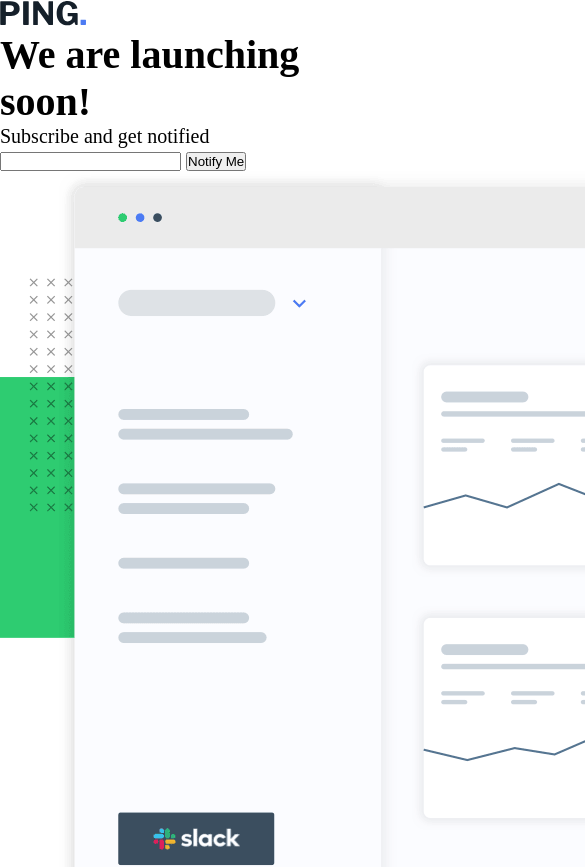
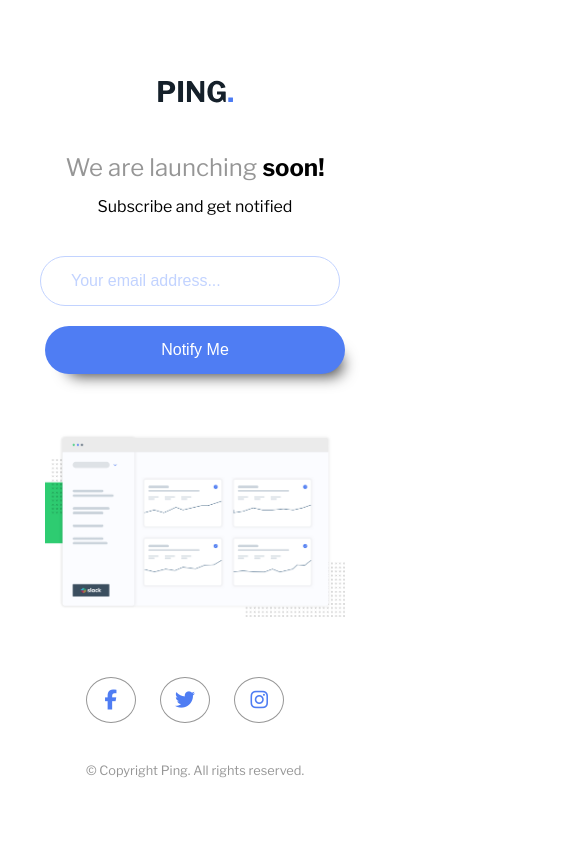
Before and after one commit to ornel77/ping-coming-soon, a plain HTML site: page index.html in a window 390 px wide. Shown: the top 867 px of the page, 585 px wide, since content can reach past the window. Drawn offline with nearby package versions, Linux system fonts and the light colour scheme.

Commit message:
page done. READY

```diff
--- a/index.html
+++ b/index.html
@@ -19,12 +19,13 @@
       </div>
       <h1>We are launching <span>soon!</span></h1>
       <p>Subscribe and get notified</p>
-      <form action="">
+      <form>
         <label for="mail"></label>
-        <input type="email">
+        <input type="email" placeholder="Your email address..." id="mail">
 
         <button type="submit">Notify Me</button>
       </form>
+      <p class="err-msg">Please provide a valide mail</p>
     </header>
     <main>
       <img src="./images/illustration-dashboard.png" alt="illustration-dashboard">
@@ -40,16 +41,7 @@
   </div>
 
 
-
-
-
-
-
-
-
-  <footer>
-  </footer>
-
   <script src="https://kit.fontawesome.com/4096779503.js" crossorigin="anonymous"></script>
+  <script src="./script.js"></script>
 </body>
 </html>
--- /dev/null
+++ b/script.js
@@ -0,0 +1,20 @@
+const button = document.querySelector('button')
+const form = document.querySelector('form')
+
+const errMsg = document.querySelector('.err-msg')
+const inputField = document.querySelector('input')
+
+form.addEventListener('submit', (e) => {
+    e.preventDefault()
+    let inputValue = inputField.value
+
+    let mailRegex = /^[a-zA-Z0-9.!#$%&'*+/=?^_`{|}~-]+@[a-zA-Z0-9](?:[a-zA-Z0-9-]{0,61}[a-zA-Z0-9])?(?:\.[a-zA-Z0-9](?:[a-zA-Z0-9-]{0,61}[a-zA-Z0-9])?)*$/
+
+    if(inputValue === '' ||  !mailRegex.test(inputValue))  {
+        errMsg.style.display = 'block'
+        inputField.style.border = '1px solid red'
+    } else {
+        errMsg.style.display = 'none'
+        inputField.style.border = '1px solid var(--pale-blue)'
+    }
+})
--- a/style.css
+++ b/style.css
@@ -14,4 +14,164 @@
 
 body {
     font-size: 20px;
+    font-family: 'Libre Franklin', sans-serif;
+    color: var(--gray);
 }
+
+.container {
+    max-width: 600px;
+    margin: 80px auto;
+    text-align: center;
+}
+a {
+    display: inline-block;
+    text-decoration: none;
+}
+img {
+    display: block;
+    width: 100%;
+    margin: auto;
+}
+
+/* --------------------------------- HEADER --------------------------------- */
+header img {
+    width: 10%;
+}
+
+header h1 {
+    font-weight: 300;
+    margin-top: 50px;
+}
+
+header span {
+    font-weight: 700;
+    color: black;
+}
+
+header p {
+    font-size: 1rem;
+    margin-top: 15px;
+    color: black;
+}
+
+header form {
+    margin-top: 40px;
+    display: flex;
+    justify-content: center;
+}
+
+header form label {
+    display: none;
+
+}
+
+header form input {
+    padding: 15px 30px;
+    border-radius: 40px;
+    outline: none;
+    border: none;
+    border: 1px solid var(--pale-blue);
+    width: 70%;
+    margin-right: 10px;
+    font-size: 1rem;
+    color: var(--gray);
+}
+
+header form input::placeholder {
+    color: var(--pale-blue);
+}
+
+header form button {
+    width: 40%;
+    border: none;
+    background: var(--blue);
+    color: white;
+    font-size: 1rem;
+    border-radius: 40px;
+    box-shadow: 10px 14px 15px -12px rgba(0,0,0,0.75);
+    outline: none;
+    cursor: pointer;
+    padding: 15px 30px;
+
+}
+
+header form button:hover {
+    opacity: 0.8;
+}
+
+header .err-msg {
+    color: var(--light-red);
+    text-align: left;
+    display: none;
+}
+
+
+/* ---------------------------------- main ---------------------------------- */
+main {
+    margin: 100px 0;
+}
+
+/* --------------------------------- FOOTER --------------------------------- */
+.socials a {
+    color: var(--blue);
+    border: 1px solid var(--gray);
+    padding: 10px;
+    width: 50px;
+    border-radius: 50%;
+    margin-right: 20px;
+}
+
+.socials a:hover {
+    background: var(--blue);
+    color: white;
+    border: none;
+}
+
+.copyright {
+    margin: 40px 0;
+    font-size: 0.8rem;
+}
+
+/* -------------------------------------------------------------------------- */
+/*                                MEDIA QUERIES                               */
+/* -------------------------------------------------------------------------- */
+@media screen and (max-width: 600px) {
+    .container {
+        max-width: 400px;
+        height: 100vh;
+    }
+
+    header h1 {
+        font-size: 1.5rem;
+    }
+    header img {
+        width: 25%;
+    }
+
+    header form  {
+        flex-direction: column;
+        align-items: center;
+    }
+
+    header form input {
+        width: 100%;
+        margin-bottom: 20px;
+    }
+    header form button {
+        width: 100%;
+    }
+
+    main {
+        margin: 60px 0;
+    }
+
+    footer {
+        margin-bottom: 30px;
+    }
+}
+
+@media screen and (max-width: 400px) {
+    .container {
+        max-width: 300px;
+    }
+}
```
